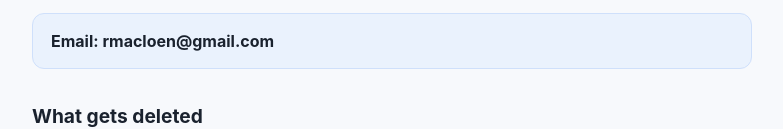
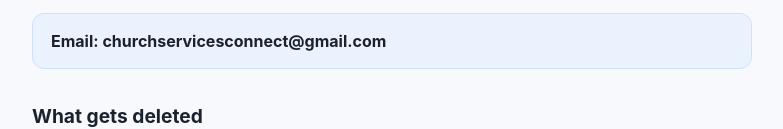
Before and after one commit to Ripple1011/abide-privacy, a plain HTML site: page delete-account.html in a window 1280 px wide. Shown: the part 503-632 px from the top of the page, without its empty margins (248-1031 px from the left). Drawn offline with Linux system fonts and the light colour scheme.

Commit message:
chore: update contact email to churchservicesconnect@gmail.com

```diff
--- a/delete-account.html
+++ b/delete-account.html
@@ -44,7 +44,7 @@
 
     <h2>Delete by email</h2>
     <p>If you cannot access the app, you can request deletion by emailing us from the email address linked to your account, with the subject &ldquo;Delete my account&rdquo;:</p>
-    <div class="contact"><strong>Email: rmacloen@gmail.com</strong></div>
+    <div class="contact"><strong>Email: churchservicesconnect@gmail.com</strong></div>
 
     <h2>What gets deleted</h2>
     <p>Deleting your account permanently removes:</p>
```
